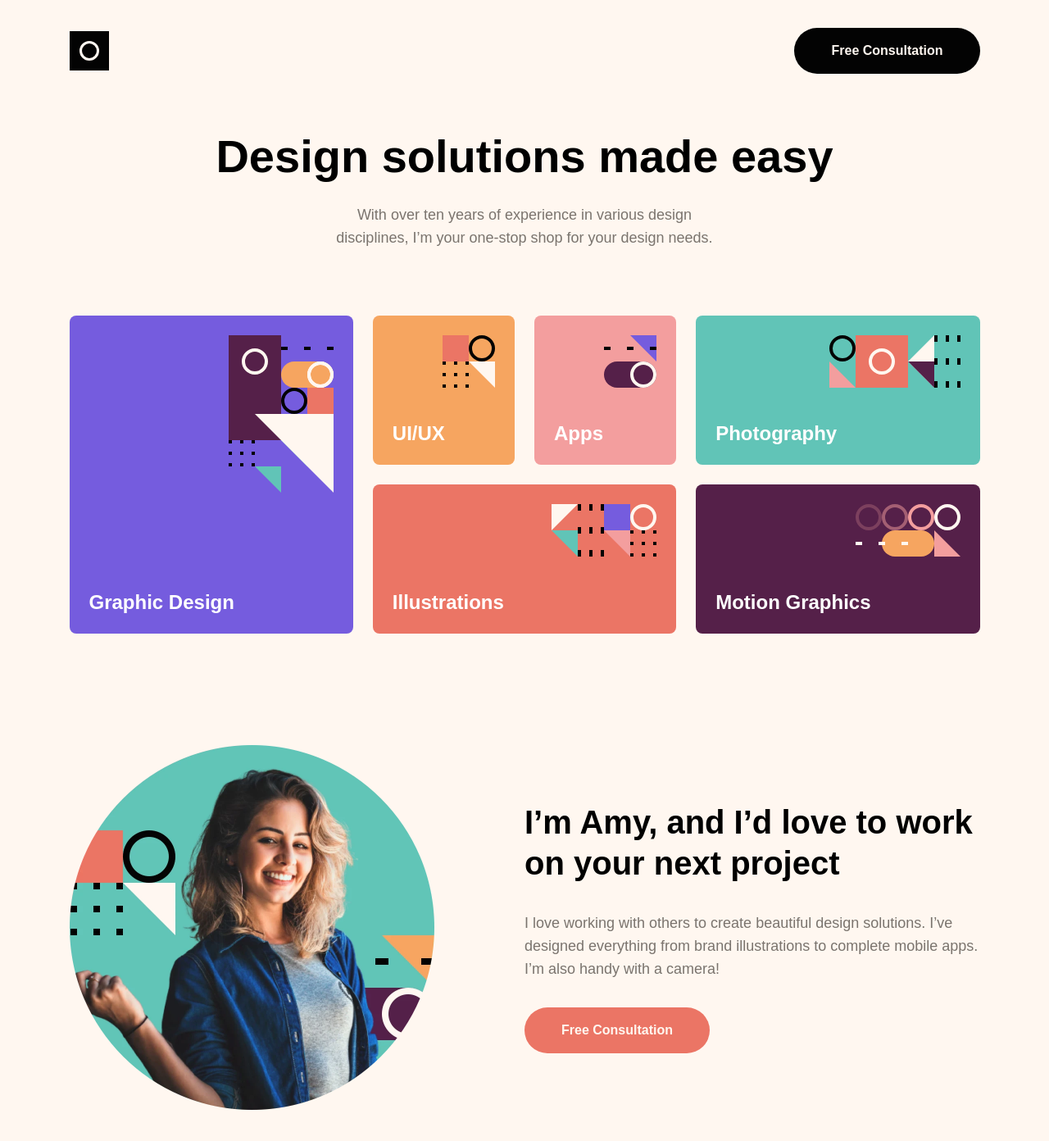
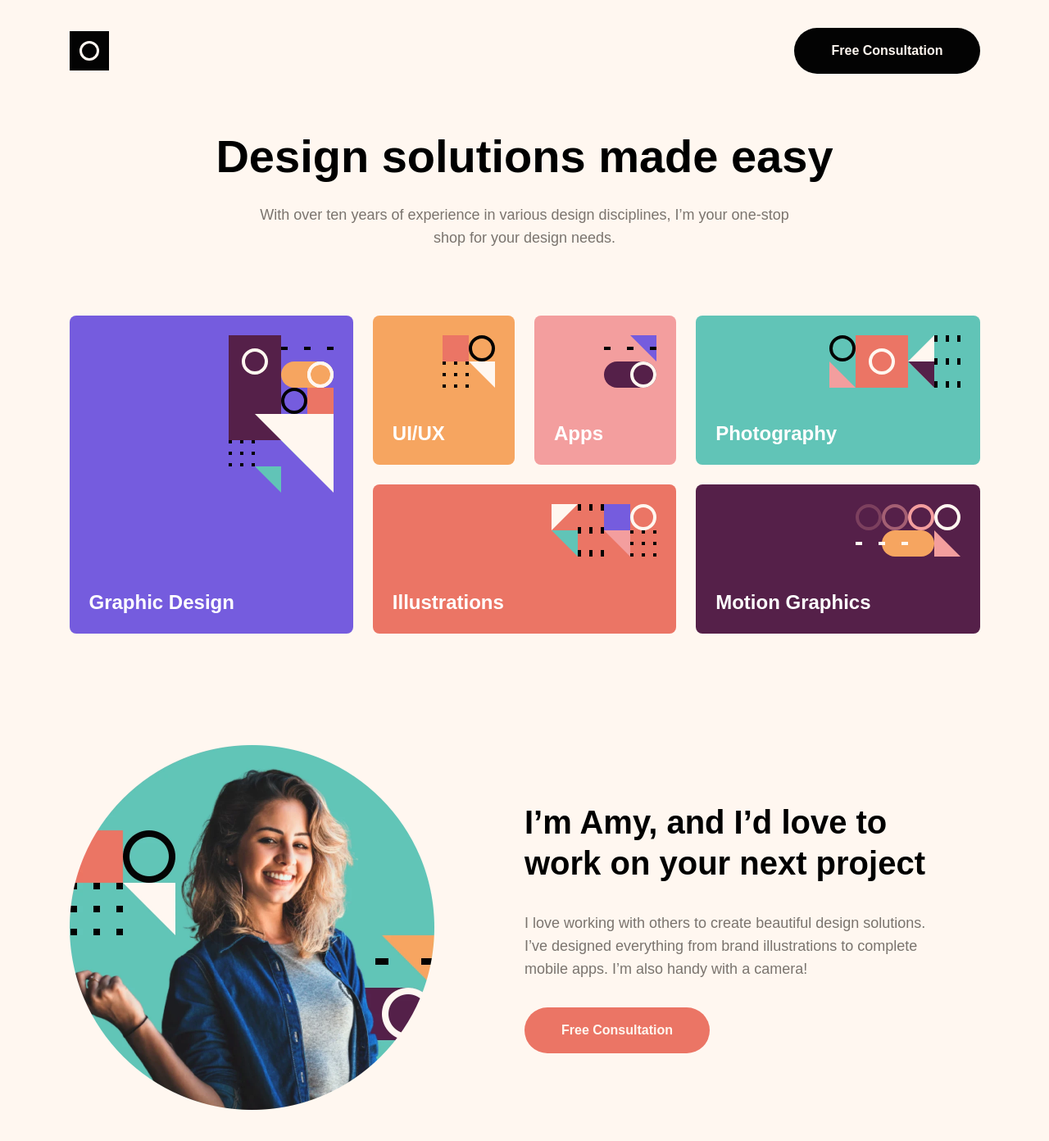
Before and after one commit to FelipeAmorimDev/Single-page-design-portfolio-react, a React (Vite) app: page / in a window 1280 px wide. Shown: the top 1392 px of the page at 82% size. Built offline with nearby package versions, Linux system fonts and the light colour scheme.

Commit message:
refatoração(css) textos do header e da sectionconsultation alinhados  de acordo com o dispositivo

```diff
--- a/src/Components/Header/Header.module.scss
+++ b/src/Components/Header/Header.module.scss
@@ -25,10 +25,14 @@
   animation: scaleEfeito .3s;
   p {
     margin: 0 auto 80px;
-    max-width: 46ch;
+    max-width: 67ch;
     color: $color-8;
+
+    @media(max-width: 1100px){
+      max-width: 60ch;
+    }
     @media(max-width: 420px){
-      max-width: 24ch;
+      max-width: 29ch;
       margin-bottom: 32px;
     }
   }
--- a/src/Components/SectionConsultation/SectionConsultation.module.scss
+++ b/src/Components/SectionConsultation/SectionConsultation.module.scss
@@ -1,12 +1,21 @@
-@import '../variables';
+@import "../variables";
 
-.ConsultationContainer{
+.ConsultationContainer {
   max-width: 1111px;
   margin: 0 auto 88px;
   padding: 0px 16px;
   display: grid;
   grid-template-columns: 1fr 1fr;
   align-items: center;
+  div {
+    @media (max-width: 1115px) {
+      justify-self: end;
+    }
+    @media (max-width: 767px){
+      justify-self: initial;
+    }
+  }
+
    img{
       width: 445px;
       height: 445px;
@@ -28,28 +37,32 @@
     }
     h2{
       margin-bottom: 34px;
+      max-width: 22ch;
       @media (max-width: 1110px){
         font-size: 32px;
         max-width: 18ch;
       }
-    @media (max-width: 830px){
-      max-width: 14ch;
-    }
-    @media (max-width:770px){
+      @media (max-width:767px){
         font-size: 26px;
-      max-width: 18ch;
+        max-width: 22ch;
         margin: 40px auto 24px;
       }
     }
     p{
       color: $color-8;
       margin-bottom: 32px;
+      max-width: 50ch;
+      @media (max-width:1115px){
+        max-width: 38ch;
+      }
+      @media (max-width:800px){
+        max-width: 32ch;
+      }
     }
 
-  @media (max-width:770px){
+  @media (max-width: 767px) {
     grid-template-columns: 1fr;
     justify-items: center;
     text-align: center;
   }
-
 }
```
Lines whose indentation alone changed are shown as unchanged.
